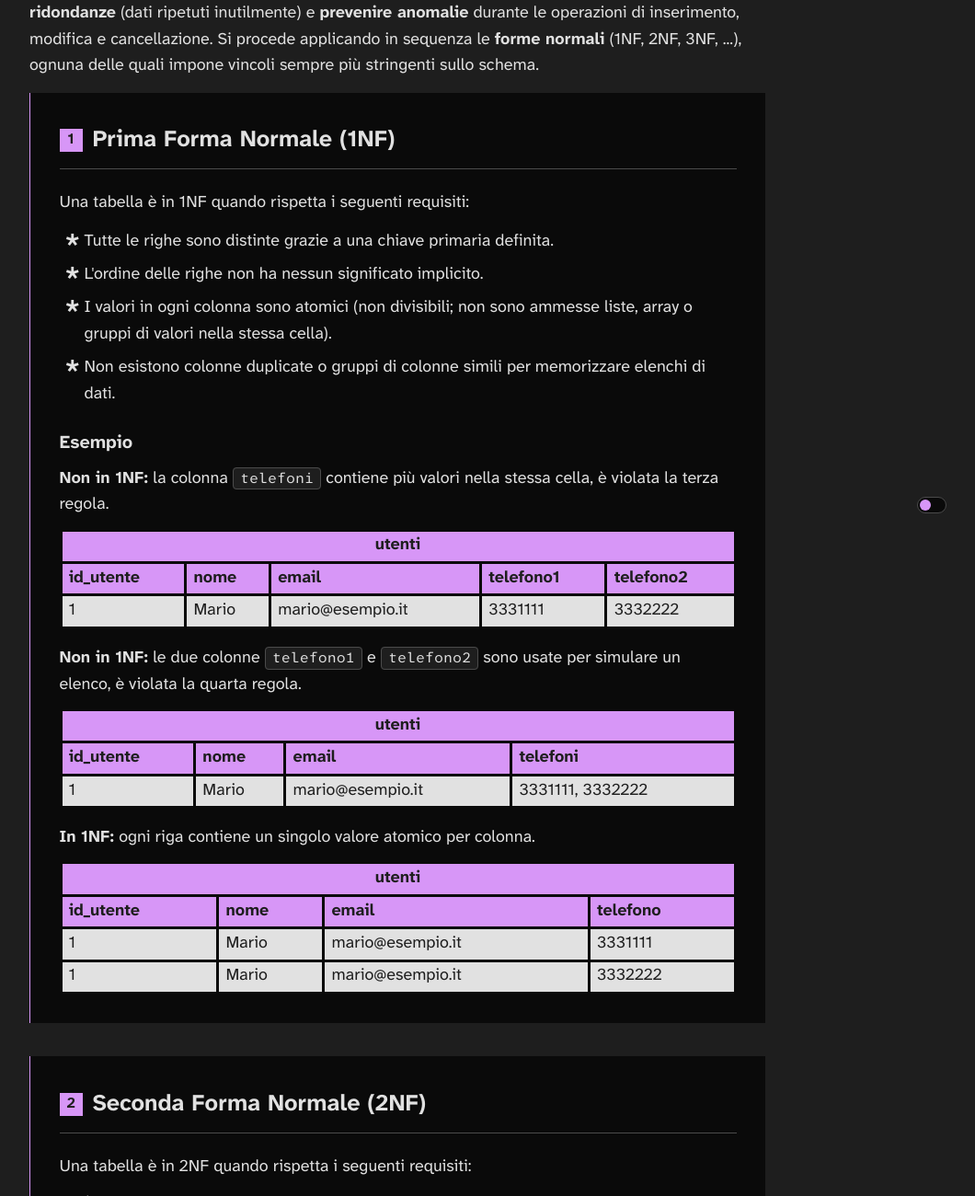
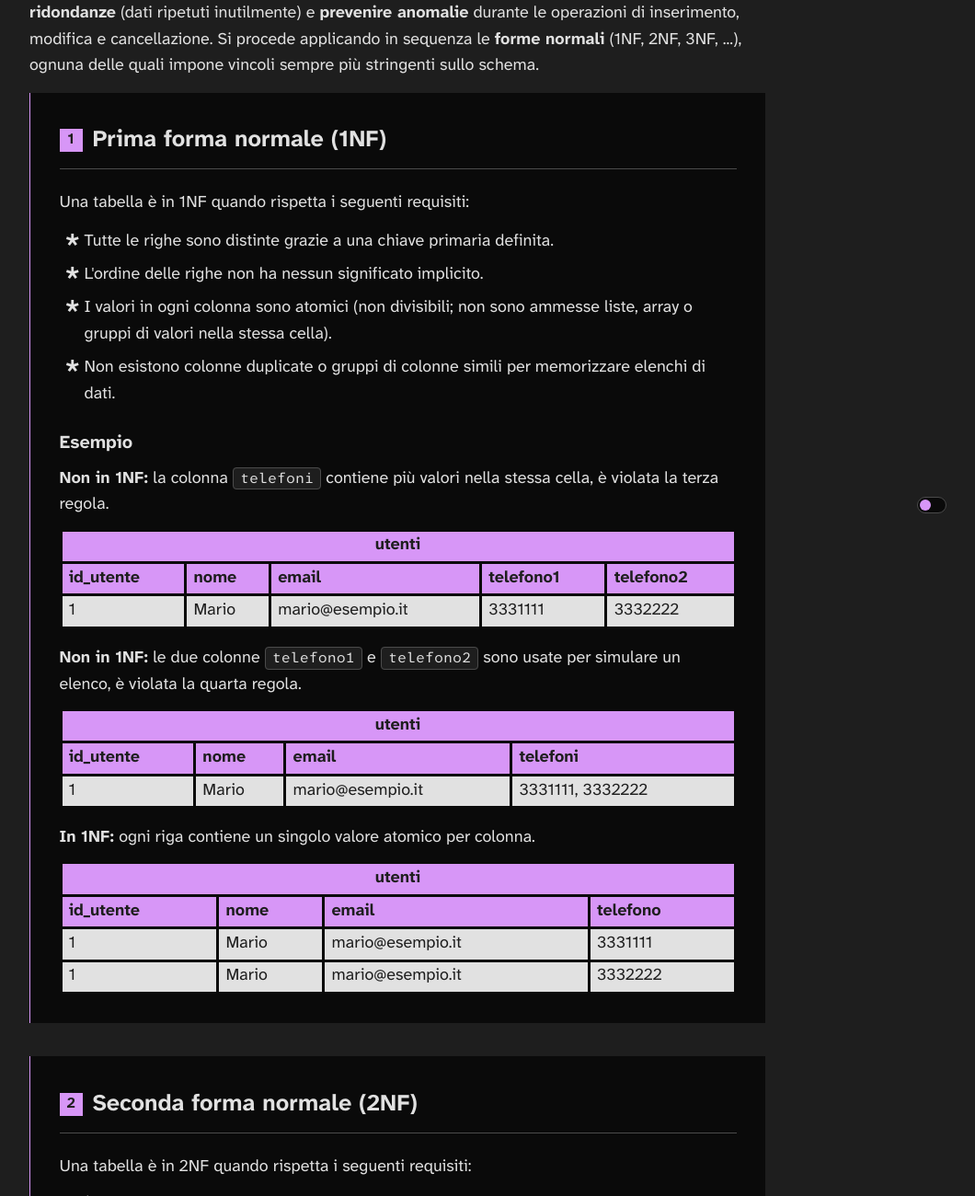
Before and after one commit to dropletzz/hacking.farm, a plain HTML site: page public/edu/basi-dati/forme-normali.html in a window 1280 px wide. Shown: the part 220-1520 px from the top of the page at 92% size, without its empty margins (208-1268 px from the left). Drawn offline with Linux system fonts and the light colour scheme; a web font is replaced by a local one.

Commit message:
tolto maiuscole inutili

```diff
--- a/public/edu/basi-dati/forme-normali.html
+++ b/public/edu/basi-dati/forme-normali.html
@@ -27,7 +27,7 @@
     <p>La normalizzazione è un processo che riorganizza le tabelle di una base di dati per <strong>eliminare ridondanze</strong> (dati ripetuti inutilmente) e <strong>prevenire anomalie</strong> durante le operazioni di inserimento, modifica e cancellazione. Si procede applicando in sequenza le <strong>forme normali</strong> (1NF, 2NF, 3NF, ...), ognuna delle quali impone vincoli sempre più stringenti sullo schema.</p>
 
     <section>
-        <h2><span class="num">1</span> Prima Forma Normale (1NF)</h2>
+        <h2><span class="num">1</span> Prima forma normale (1NF)</h2>
         <p>Una tabella è in 1NF quando rispetta i seguenti requisiti:</p>
         <ul>
             <li>Tutte le righe sono distinte grazie a una chiave primaria definita.</li>
@@ -120,7 +120,7 @@
     </section>
 
     <section>
-        <h2><span class="num">2</span> Seconda Forma Normale (2NF)</h2>
+        <h2><span class="num">2</span> Seconda forma normale (2NF)</h2>
         <p>Una tabella è in 2NF quando rispetta i seguenti requisiti:</p>
         <ul>
             <li>È già in 1NF.</li>
@@ -205,7 +205,7 @@
     </section>
 
     <section>
-        <h2><span class="num">3</span> Terza Forma Normale (3NF)</h2>
+        <h2><span class="num">3</span> Terza forma normale (3NF)</h2>
         <p>Una tabella è in 3NF quando rispetta i seguenti requisiti:</p>
         <ul>
             <li>È già in 2NF.</li>
```
